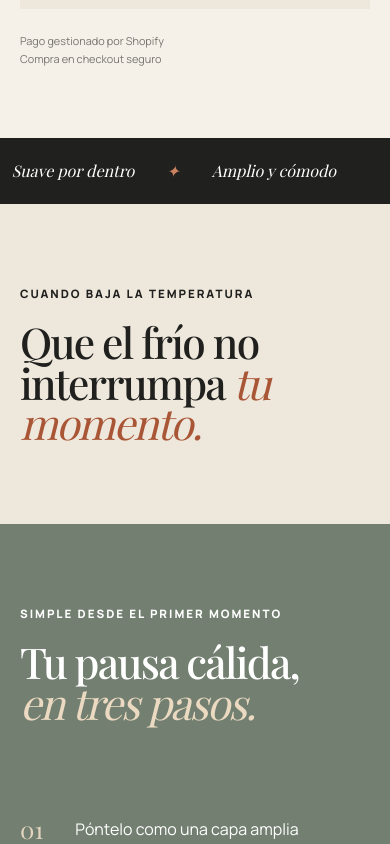
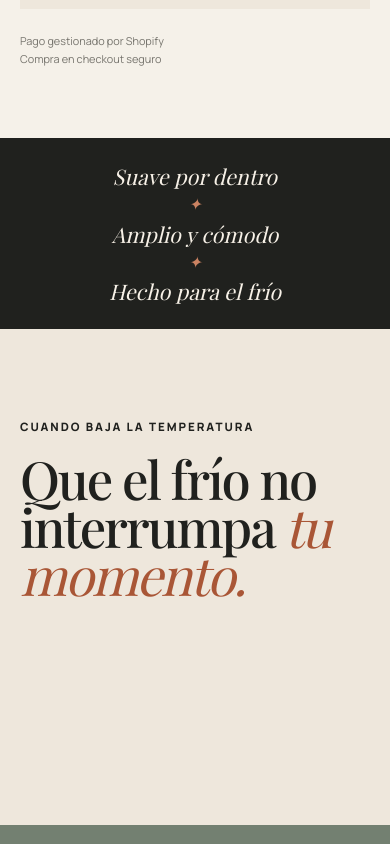
Before and after one commit to carlosarturo636/buzo-termico-store, a Next.js app: page / in a window 390 px wide. Shown: the part 2080-2924 px from the top of the page. Built offline with nearby package versions, Linux system fonts and the light colour scheme; a web font is replaced by a local one.

Commit message:
feat: redesign mufasa benefits section

```diff
--- a/app/globals.css
+++ b/app/globals.css
@@ -83,12 +83,16 @@ p { line-height: 1.65; }
 .buy-button--compact { min-height: 48px; min-width: 170px; }
 .hero-trust { display: flex; justify-content: center; gap: 1.5rem; margin-top: 1.5rem; color: #77756e; font-size: .68rem; }
 
-.marquee { padding: 1.4rem 3vw; display: flex; justify-content: space-around; align-items: center; color: white; background: var(--ink); overflow: hidden; font-family: var(--font-display); font-size: clamp(1rem, 2vw, 1.5rem); font-style: italic; white-space: nowrap; }
-.marquee i { color: #cb8362; }
+.marquee { padding: 1.65rem clamp(1.25rem, 5vw, 5rem); display: grid; grid-template-columns: auto auto auto auto auto; justify-content: space-between; align-items: center; gap: 1.5rem; color: #f7f1e7; background: var(--ink); overflow: hidden; font-family: var(--font-display); font-size: clamp(1.1rem, 2vw, 1.55rem); font-style: italic; white-space: nowrap; }
+.marquee i { color: #cb8362; font-size: .75em; }
 .section { padding: clamp(5rem, 10vw, 10rem) clamp(1.25rem, 7vw, 8rem); }
 .section-heading { max-width: 780px; }
 .section-intro { max-width: 580px; margin: 2rem 0 4.5rem auto; color: #67665f; font-size: 1.1rem; }
-.benefits { background: #eee7dc; }
+.benefits { min-height: clamp(34rem, 57vw, 49rem); padding-top: clamp(6rem, 10vw, 9.5rem); padding-bottom: clamp(7rem, 13vw, 12rem); background: #eee7dc; }
+.benefits .section-heading { max-width: min(62rem, 68vw); }
+.benefits h2 { font-size: clamp(4rem, 7.2vw, 7.4rem); line-height: .91; }
+.benefits h2 > span, .benefits h2 > em { display: block; width: max-content; max-width: 100%; }
+.benefits h2 em { font-style: italic; }
 .benefit-grid { display: grid; grid-template-columns: repeat(3, 1fr); border-top: 1px solid var(--line); }
 .benefit-grid article { min-height: 270px; padding: 2rem 2rem 2rem 0; border-right: 1px solid var(--line); }
 .benefit-grid article + article { padding-left: 2rem; }
@@ -152,9 +156,12 @@ footer { padding: 2rem clamp(1.25rem, 5vw, 5rem) 6rem; display: flex; justify-co
   h1 { font-size: clamp(3.2rem, 15vw, 5rem); }
   .hero-description { font-size: .95rem; }
   .hero-trust { flex-direction: column; gap: .2rem; }
-  .marquee { justify-content: flex-start; gap: 2rem; }
-  .marquee span:nth-of-type(3), .marquee i:nth-of-type(2) { display: none; }
+  .marquee { padding: 1.5rem 1.25rem; grid-template-columns: 1fr; justify-items: center; gap: .65rem; font-size: clamp(1.05rem, 5.5vw, 1.35rem); white-space: normal; text-align: center; }
+  .marquee i { line-height: .55; }
   .section { padding: 5rem 1.25rem; }
+  .benefits { min-height: 31rem; padding-top: 5.5rem; padding-bottom: 7rem; }
+  .benefits .section-heading { max-width: 100%; }
+  .benefits h2 { font-size: clamp(3rem, 13.5vw, 4.75rem); }
   .section-intro { margin: 1.5rem 0 3rem; }
   .benefit-grid { grid-template-columns: 1fr; }
   .benefit-grid article, .benefit-grid article + article { min-height: 0; padding: 2rem 0; border-right: 0; border-bottom: 1px solid var(--line); }
--- a/components/Benefits.tsx
+++ b/components/Benefits.tsx
@@ -1,7 +1,14 @@
 export function Benefits() {
   return (
     <section className="section benefits" id="beneficios">
-      <div className="section-heading"><p className="eyebrow">Cuando baja la temperatura</p><h2>Que el frío no interrumpa <em>tu momento.</em></h2></div>
+      <div className="section-heading">
+        <p className="eyebrow">Cuando baja la temperatura</p>
+        <h2>
+          <span>Que el frío no</span>
+          <span>interrumpa <em>tu</em></span>
+          <em>momento.</em>
+        </h2>
+      </div>
     </section>
   );
 }
```
